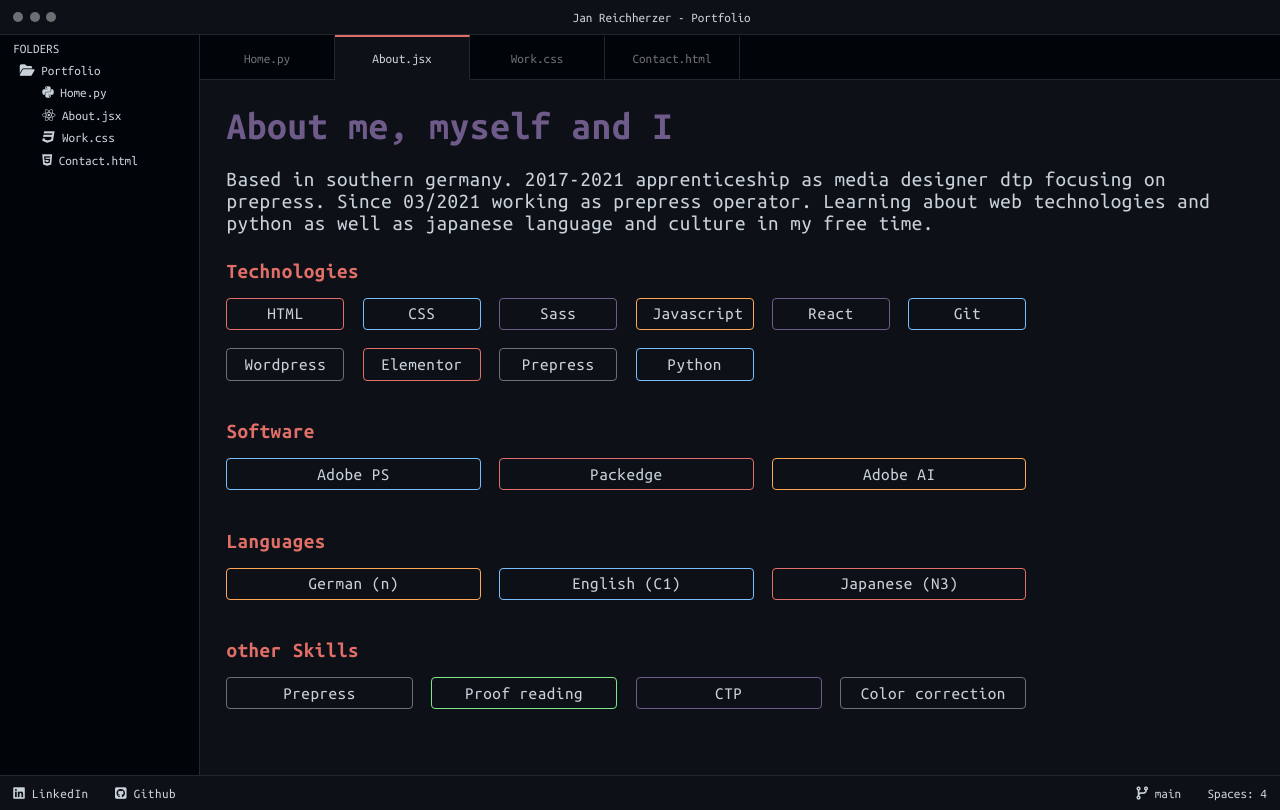
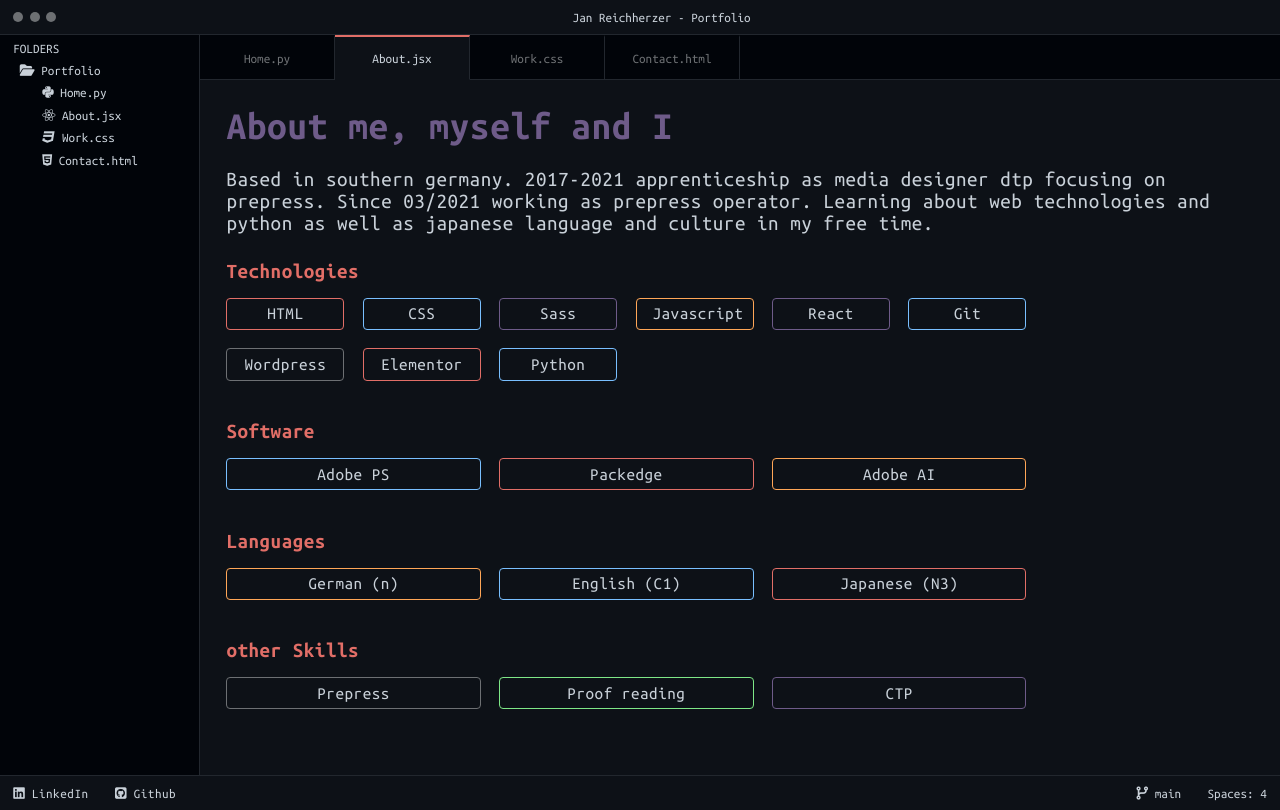
Before and after one commit to Lone1106/sublime-portfolio, a React (Create React App) app: page /about in a window 1280 px wide. Built offline with nearby package versions, Linux system fonts and the light colour scheme.

Commit message:
fixed text mistake

```diff
--- a/src/components/about/About.js
+++ b/src/components/about/About.js
@@ -22,7 +22,6 @@ function About() {
                     <span className="blue">Git</span>
                     <span className="grey">Wordpress</span>
                     <span className="red">Elementor</span>
-                    <span className="grey">Prepress</span>
                     <span className="blue">Python</span>
                 </div>
             </figure>
@@ -51,7 +50,6 @@ function About() {
                     <span className="grey">Prepress</span>
                     <span className="green">Proof reading</span>
                     <span className="purple">CTP</span>
-                    <span className="grey">Color correction</span>
                 </div>
             </figure>
         </section>
```
